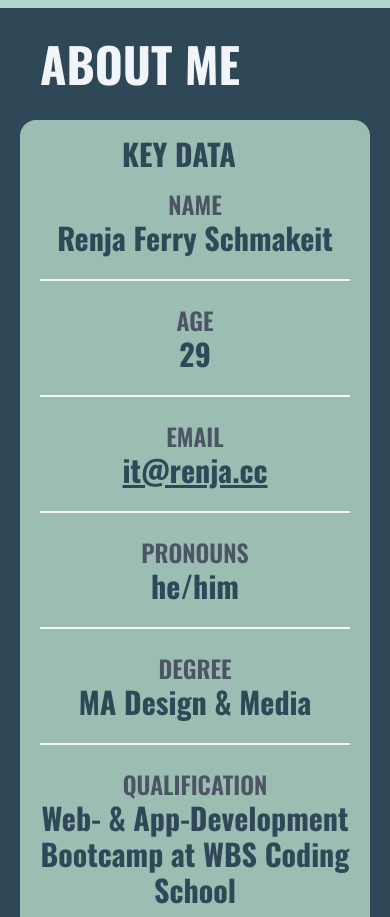
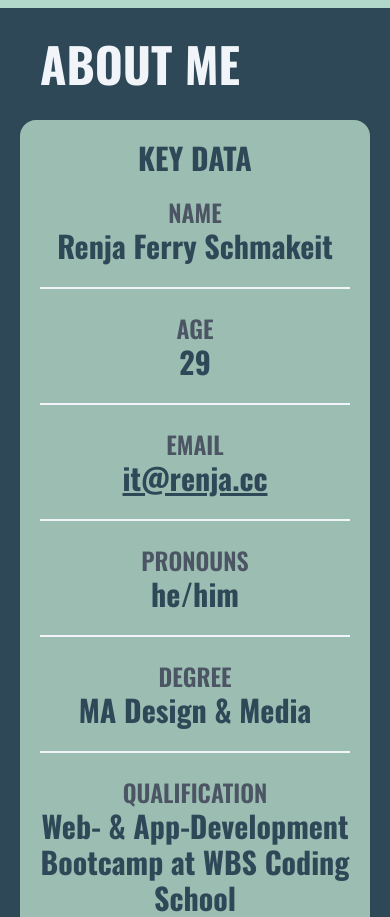
Before and after one commit to FreddySeydon/rs_portfolio, a Next.js app: page / in a window 390 px wide. Shown: the part 980-1897 px from the top of the page. Built offline with nearby package versions, Linux system fonts and the light colour scheme.

Commit message:
Fixed Key Data heading. Now centered.

```diff
--- a/app/components/About.tsx
+++ b/app/components/About.tsx
@@ -15,7 +15,7 @@ const About = () => {
           style={{ height: "auto" }}
         >
           <div className="w-full lg:w-1/3 h-full pb-9 mb-5 lg:mb-0 rounded-box bg-basic-green pl-5 pr-5 drop-shadow-sm">
-            <div className="collapse-title text-xl font-medium">
+            <div className="mt-5 mb-5 lg:mb-2 text-xl font-medium">
               <h2 className="text-3xl text-center font-bold text-accent-blue uppercase">
                 Key Data
               </h2>
```
